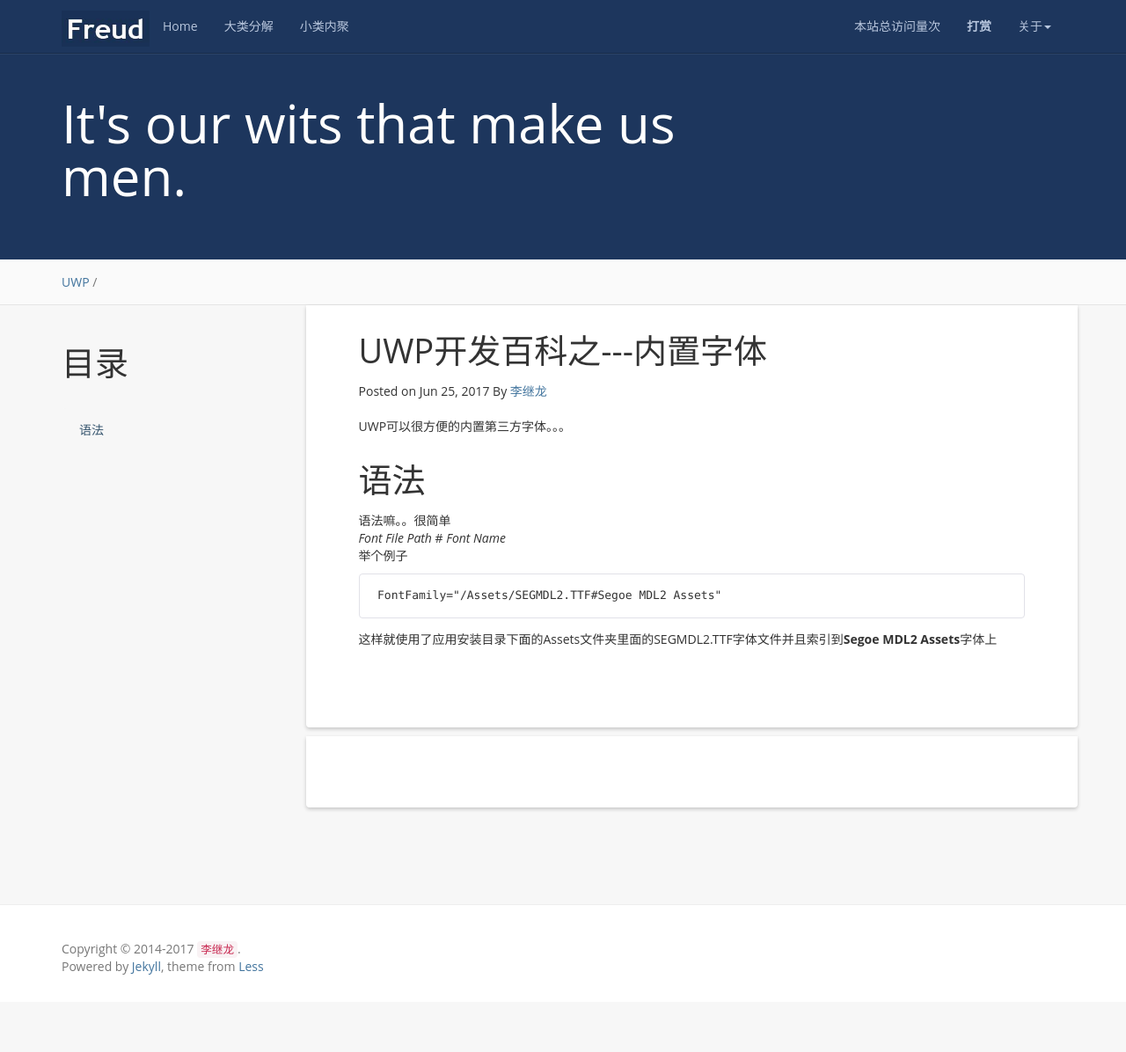
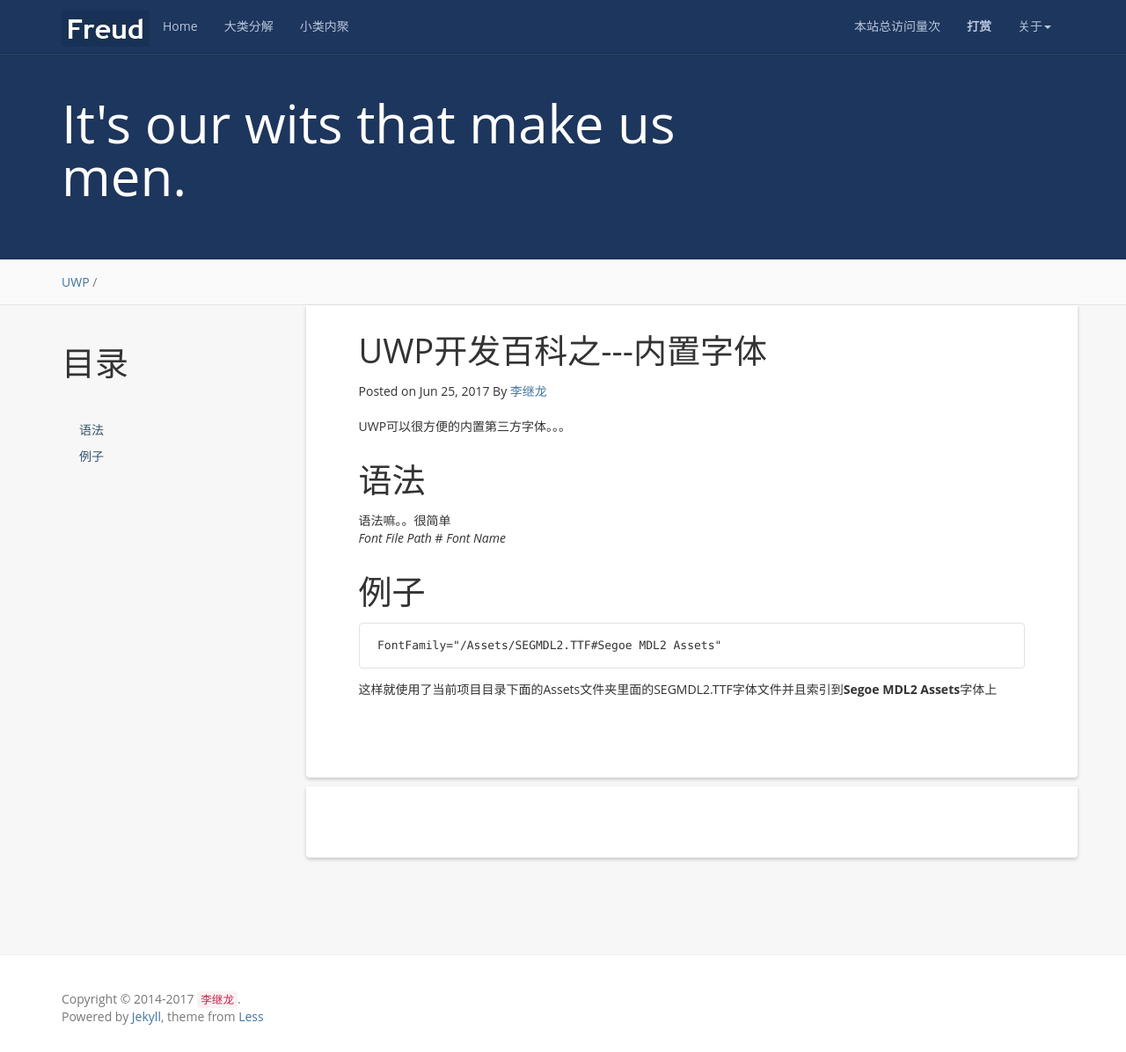
Before and after one commit to kljzndx/My-Blog, a Jekyll site: the page built from _posts/2017-06-25-UWP开发百科之---内置字体.md, in a window 1280 px wide and 1196 px high. Shown: the whole window at 88% size. Built offline with Jekyll 4.4.1, drawn with Linux system fonts in a browser that asks for light colours; nearby versions of some CDN libraries; comment, search, counter and statistics services are not loaded.

Commit message:
更新博客

````diff
--- a/_posts/2017-06-25-UWP开发百科之---内置字体.md
+++ b/_posts/2017-06-25-UWP开发百科之---内置字体.md
@@ -10,11 +10,13 @@ tags: [UWP,字体]
 UWP可以很方便的内置第三方字体。。。
 
 语法
-========================================================
+============================================
 语法嘛。。很简单
 *Font File Path* # *Font Name*
-举个例子
+
+例子
+============================================
 ```
 FontFamily="/Assets/SEGMDL2.TTF#Segoe MDL2 Assets"
 ```
-这样就使用了应用安装目录下面的Assets文件夹里面的SEGMDL2.TTF字体文件并且索引到**Segoe MDL2 Assets**字体上
+这样就使用了当前项目目录下面的Assets文件夹里面的SEGMDL2.TTF字体文件并且索引到**Segoe MDL2 Assets**字体上
````
